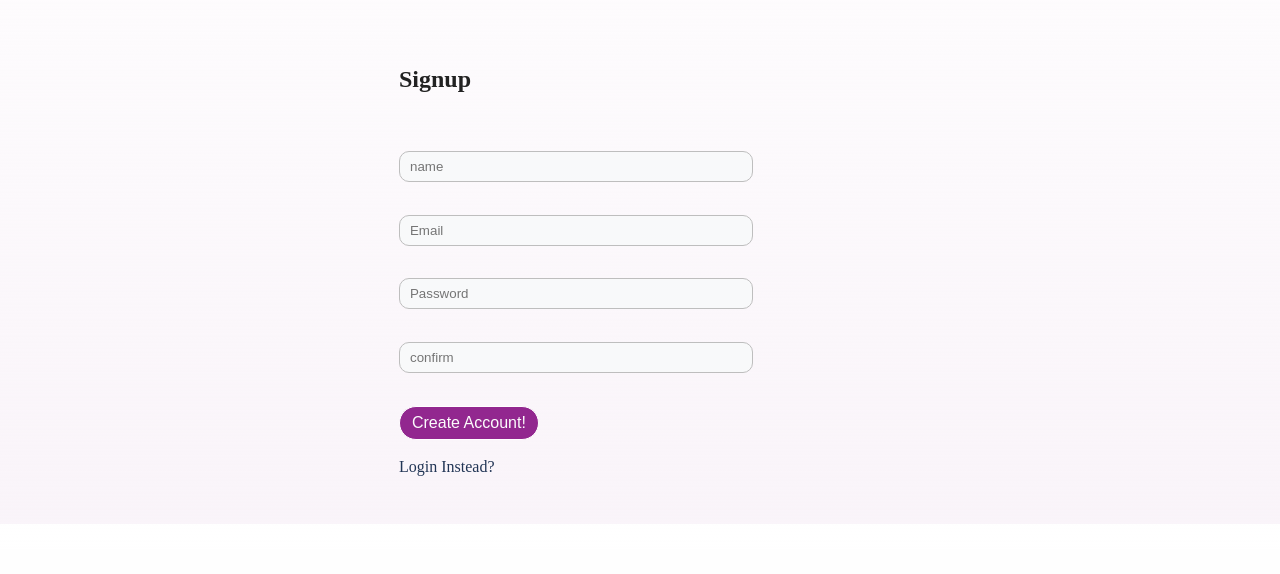
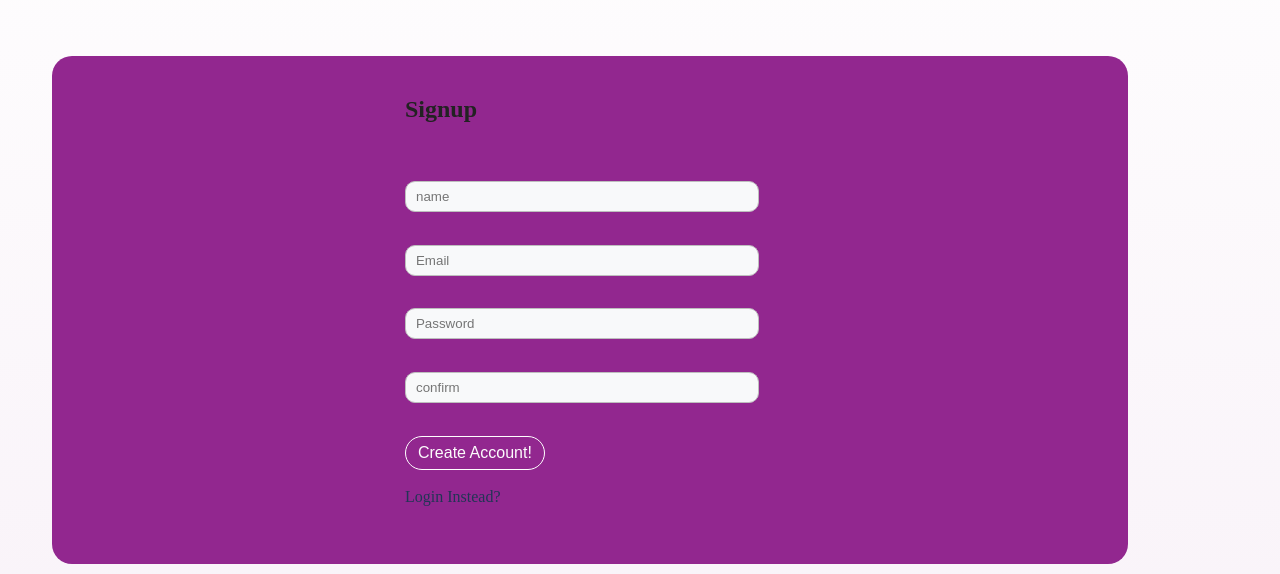
Before and after one commit to Tmazst/Appenda, a Flask app: page /signup in a window 1280 px wide. Shown: the part 251-825 px from the top of the page. Before the commit the page ends 727 px from the top, so only its background shows below. Run offline with Flask 3, Linux system fonts and the light colour scheme; some libraries are stand-ins or nearby versions; some web fonts are replaced.

Commit message:
06 Feb 25

```diff
--- a/static/css/styles.css
+++ b/static/css/styles.css
@@ -2864,6 +2864,16 @@ to{
     display: none;
 }
 
+.bg-class-lgn {
+    width: 100%;
+    height: max-content;
+    background-color: var(--main-color);
+    margin: 0 auto;
+    padding: 20px;
+    border-radius: 20px;
+    margin-left: -14px;
+}
+
 @media all and (max-width: 575px){
 
     .web-cont{
```
